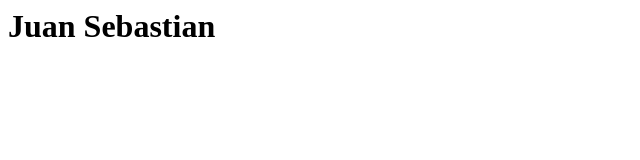
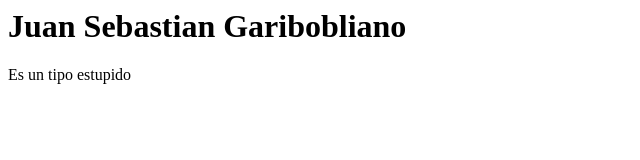
Before and after one commit to francocassotti/PortFolioFrontEnd, a plain HTML site: page index.html in a window 1280 px wide. Shown: the whole page, without its empty margins (0-640 px from the left). Drawn offline with Linux system fonts and the light colour scheme.

Commit message:
Update index.html

```diff
--- a/index.html
+++ b/index.html
@@ -1 +1,2 @@
-<h1>Juan Sebastian</h1>
+<h1>Juan Sebastian Garibobliano</h1>
+<p>Es un tipo estupido</p>
```
